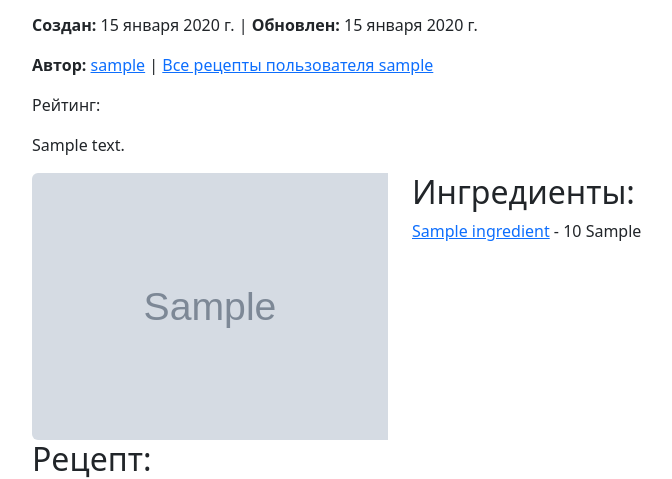
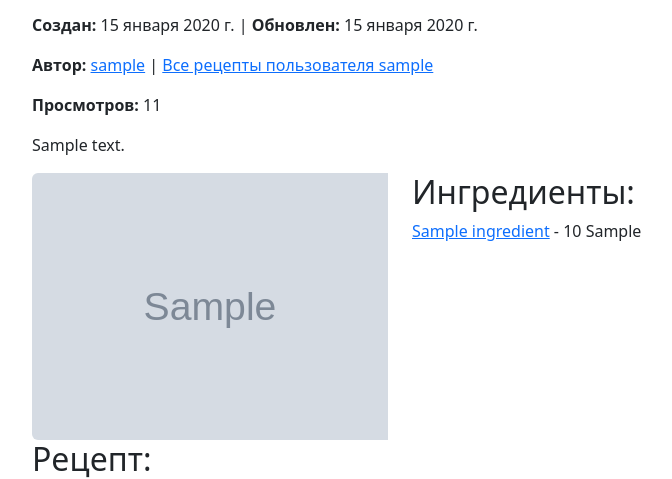
Before and after one commit to Mandalore1/DjangoRecipes, a Django app: page /recipes/1/ in a window 1280 px wide. Shown: the part 167-646 px from the top of the page, without its empty margins (50-722 px from the left). Run offline with Django 4.2, Linux system fonts and the light colour scheme; tables that the repository leaves empty hold one stand-in row (values such as "Sample post"); grey boxes marked "Sample" are stand-in pictures; some libraries are stand-ins or nearby versions.

Commit message:
Add: recipe views

```diff
--- a/core/views.py
+++ b/core/views.py
@@ -30,6 +30,13 @@ class RecipeDetailView(DetailView):
     """Информация о рецепте"""
     model = Recipe
     context_object_name = "recipe"
+
+    def get_object(self, *args, **kwargs):
+        """Увеличиваем счетчик просмотров на 1"""
+        recipe = super().get_object(*args, **kwargs)
+        recipe.views += 1
+        recipe.save(update_fields=["views"])
+        return recipe
 
     def get_context_data(self, **kwargs):
         """Добавляем в контекст ингредиенты рецепта"""
--- a/templates/core/recipe_detail.html
+++ b/templates/core/recipe_detail.html
@@ -13,7 +13,9 @@
     <strong>Автор: </strong><a class="link link-primary" href="{% url 'user_info' recipe.user.username %}">{{ recipe.user.username }}</a>
     | <a class="link link-primary" href="{% url 'recipe_filter' %}?user={{ recipe.user.username }}">Все рецепты пользователя {{ recipe.user.username }}</a>
 </div>
-<p>Рейтинг: </p>
+<div class="mb-3">
+    <strong>Просмотров: </strong> {{ recipe.views }}
+</div>
 {% if recipe.description %}
 <p class="mb-3">
     {{ recipe.description }}
```
